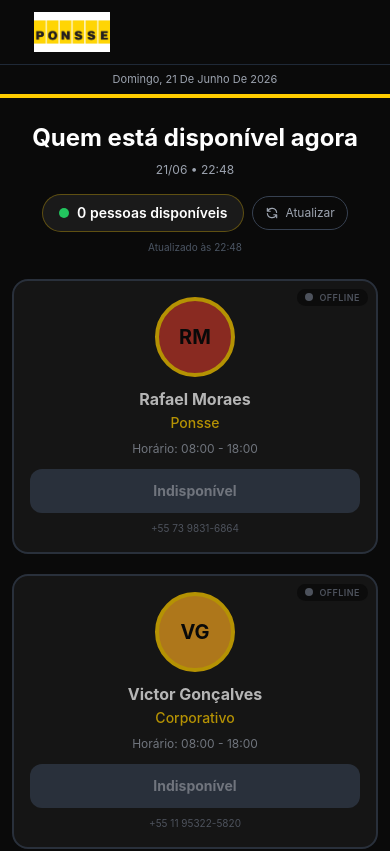
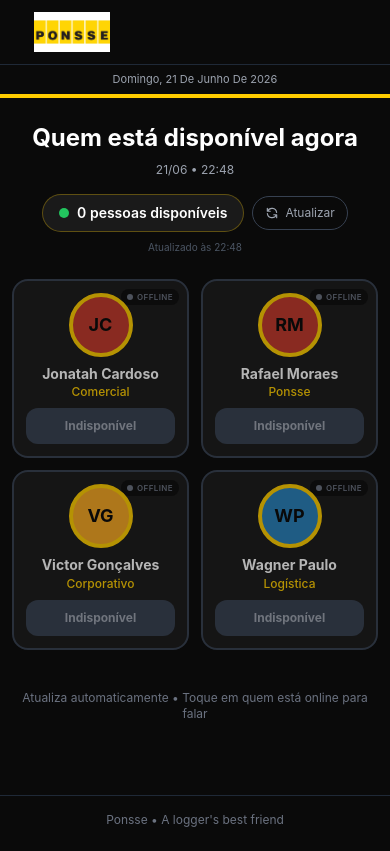
Before and after one commit to AnderSetorC/ponsse-app, a Next.js app: page / in a window 390 px wide. Shown: the top 851 px of the page. Built offline with nearby package versions, Linux system fonts and the light colour scheme; no server answers.

Commit message:
Ativos primeiro e 2 cards por linha no mobile

```diff
--- a/app/page.tsx
+++ b/app/page.tsx
@@ -54,7 +54,17 @@ export default function Home() {
     };
   }, []);
 
-  const visiveis = funcionarios.filter((f) => f.visivel);
+  const visiveis = funcionarios
+    .filter((f) => f.visivel)
+    .slice() // copia pra não mutar o state
+    .sort((a, b) => {
+      // Ativos primeiro (considerando também horário)
+      const aAtivo = agora ? estaNoHorario(a, agora) && a.ativo : a.ativo;
+      const bAtivo = agora ? estaNoHorario(b, agora) && b.ativo : b.ativo;
+      if (aAtivo !== bAtivo) return aAtivo ? -1 : 1;
+      // Depois por nome
+      return a.nome.localeCompare(b.nome, "pt-BR");
+    });
 
   // Setores: usa os do admin (que ele cadastrou) e garante "Geral" no topo
   const setoresDisponiveis =
@@ -158,7 +168,7 @@ export default function Home() {
             Ninguém disponível no momento. Tente novamente mais tarde.
           </div>
         ) : (
-          <div className="grid grid-cols-1 sm:grid-cols-2 lg:grid-cols-3 gap-5">
+          <div className="grid grid-cols-2 sm:grid-cols-2 lg:grid-cols-3 gap-3 sm:gap-5">
             {visiveis.map((func) => (
               <FuncionarioCard
                 key={func.id}
--- a/components/FuncionarioCard.tsx
+++ b/components/FuncionarioCard.tsx
@@ -39,14 +39,14 @@ export default function FuncionarioCard({
         role={disponivel ? "button" : undefined}
       >
         {/* Status indicator */}
-        <div className="absolute top-2 right-2 sm:top-3 sm:right-3 flex items-center gap-1.5 sm:gap-2 bg-ponsse-black/80 backdrop-blur-sm px-2 sm:px-2.5 py-0.5 sm:py-1 rounded-full">
+        <div className="absolute top-2 right-2 sm:top-3 sm:right-3 flex items-center gap-1 sm:gap-2 bg-ponsse-black/80 backdrop-blur-sm px-1.5 sm:px-2.5 py-0.5 sm:py-1 rounded-full">
           <span
-            className={`w-2 h-2 sm:w-2.5 sm:h-2.5 rounded-full ${
+            className={`w-1.5 h-1.5 sm:w-2.5 sm:h-2.5 rounded-full ${
               disponivel ? "bg-green-500 pulse-online" : "bg-gray-500"
             }`}
           />
           <span
-            className={`text-[9px] sm:text-[10px] font-semibold uppercase tracking-wider ${
+            className={`text-[8px] sm:text-[10px] font-semibold uppercase tracking-wider ${
               disponivel ? "text-green-400" : "text-gray-500"
             }`}
           >
@@ -54,11 +54,11 @@ export default function FuncionarioCard({
           </span>
         </div>
 
-        <div className="p-4 sm:p-6 flex flex-col items-center text-center">
+        <div className="p-3 sm:p-6 flex flex-col items-center text-center">
           {/* Foto / Avatar */}
-          <div className="mb-3 sm:mb-4 relative">
+          <div className="mb-2 sm:mb-4 relative">
             {func.foto ? (
-              <div className="w-20 h-20 sm:w-24 sm:h-24 rounded-full overflow-hidden border-4 border-ponsse-yellow">
+              <div className="w-16 h-16 sm:w-24 sm:h-24 rounded-full overflow-hidden border-4 border-ponsse-yellow">
                 <Image
                   src={func.foto}
                   alt={func.nome}
@@ -69,7 +69,7 @@ export default function FuncionarioCard({
               </div>
             ) : (
               <div
-                className="w-20 h-20 sm:w-24 sm:h-24 rounded-full flex items-center justify-center text-xl sm:text-2xl font-bold text-ponsse-black border-4 border-ponsse-yellow"
+                className="w-16 h-16 sm:w-24 sm:h-24 rounded-full flex items-center justify-center text-lg sm:text-2xl font-bold text-ponsse-black border-4 border-ponsse-yellow"
                 style={{ backgroundColor: corAvatar(func.nome) }}
               >
                 {getIniciais(func.nome)}
@@ -78,21 +78,21 @@ export default function FuncionarioCard({
           </div>
 
           {/* Nome e Setor */}
-          <h3 className="text-base sm:text-lg font-bold text-white mb-1 leading-tight">
+          <h3 className="text-sm sm:text-lg font-bold text-white mb-0.5 sm:mb-1 leading-tight px-1">
             {func.nome}
           </h3>
-          <p className="text-sm text-ponsse-yellow font-medium mb-2 sm:mb-3">
+          <p className="text-xs sm:text-sm text-ponsse-yellow font-medium mb-2 sm:mb-3">
             {func.setor}
           </p>
 
-          {/* Horário */}
-          <p className="text-xs text-gray-400 mb-3 sm:mb-4">
+          {/* Horário - só mostra no tablet+ */}
+          <p className="hidden sm:block text-xs text-gray-400 mb-4">
             Horário: {func.horarioInicio} - {func.horarioFim}
           </p>
 
           {/* Botão de ligar / WhatsApp */}
           <div
-            className={`w-full py-3 px-4 rounded-xl font-bold text-sm transition-all ${
+            className={`w-full py-2.5 sm:py-3 px-2 sm:px-4 rounded-xl font-bold text-xs sm:text-sm transition-all ${
               disponivel
                 ? "bg-ponsse-yellow text-ponsse-black hover:bg-yellow-400 active:scale-95"
                 : "bg-gray-700 text-gray-400 cursor-not-allowed"
@@ -101,7 +101,8 @@ export default function FuncionarioCard({
             {disponivel ? "Falar agora" : "Indisponível"}
           </div>
 
-          <p className="text-[10px] text-gray-500 mt-2 break-all">
+          {/* Telefone - só no tablet+ */}
+          <p className="hidden sm:block text-[10px] text-gray-500 mt-2 break-all">
             {func.telefone}
           </p>
         </div>
```
